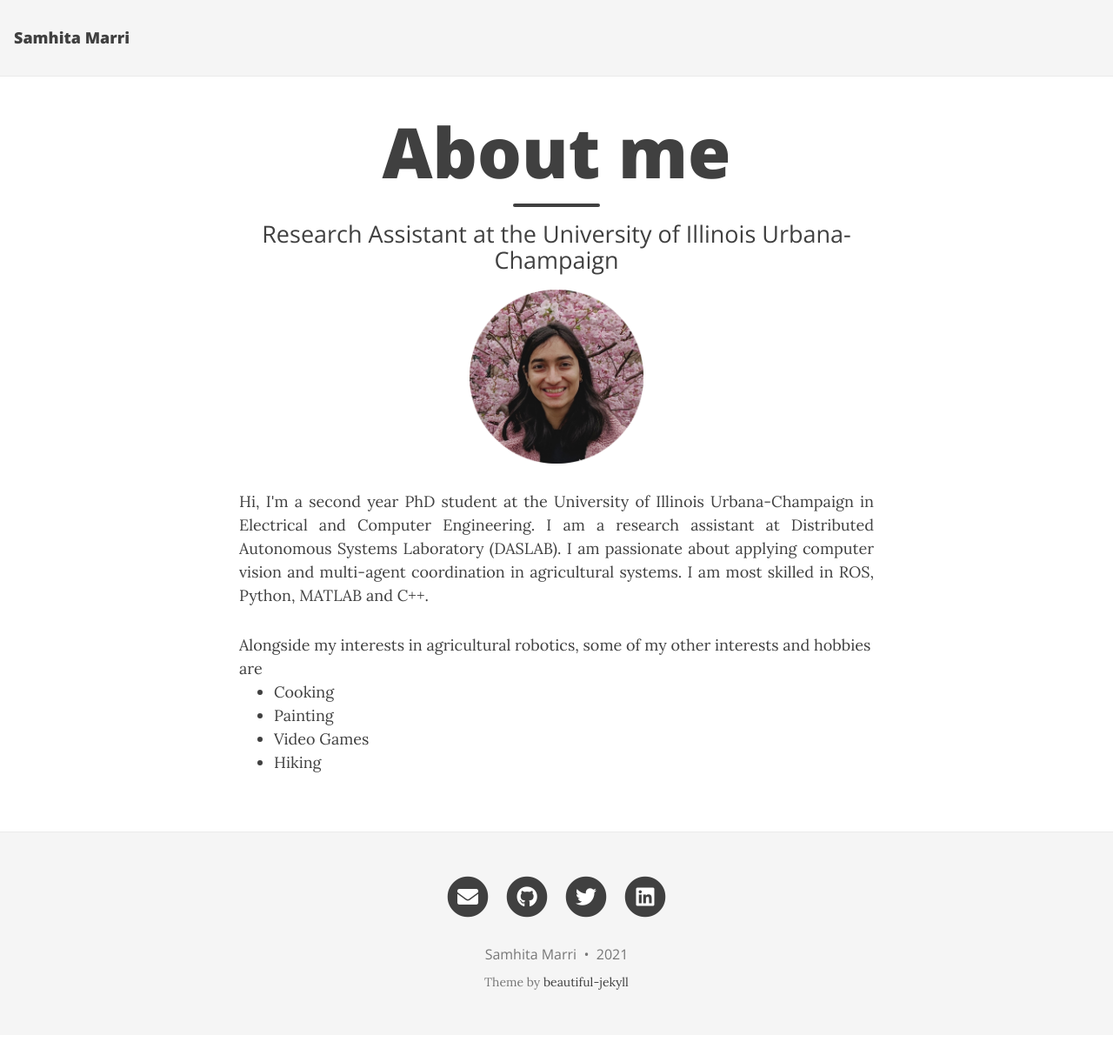
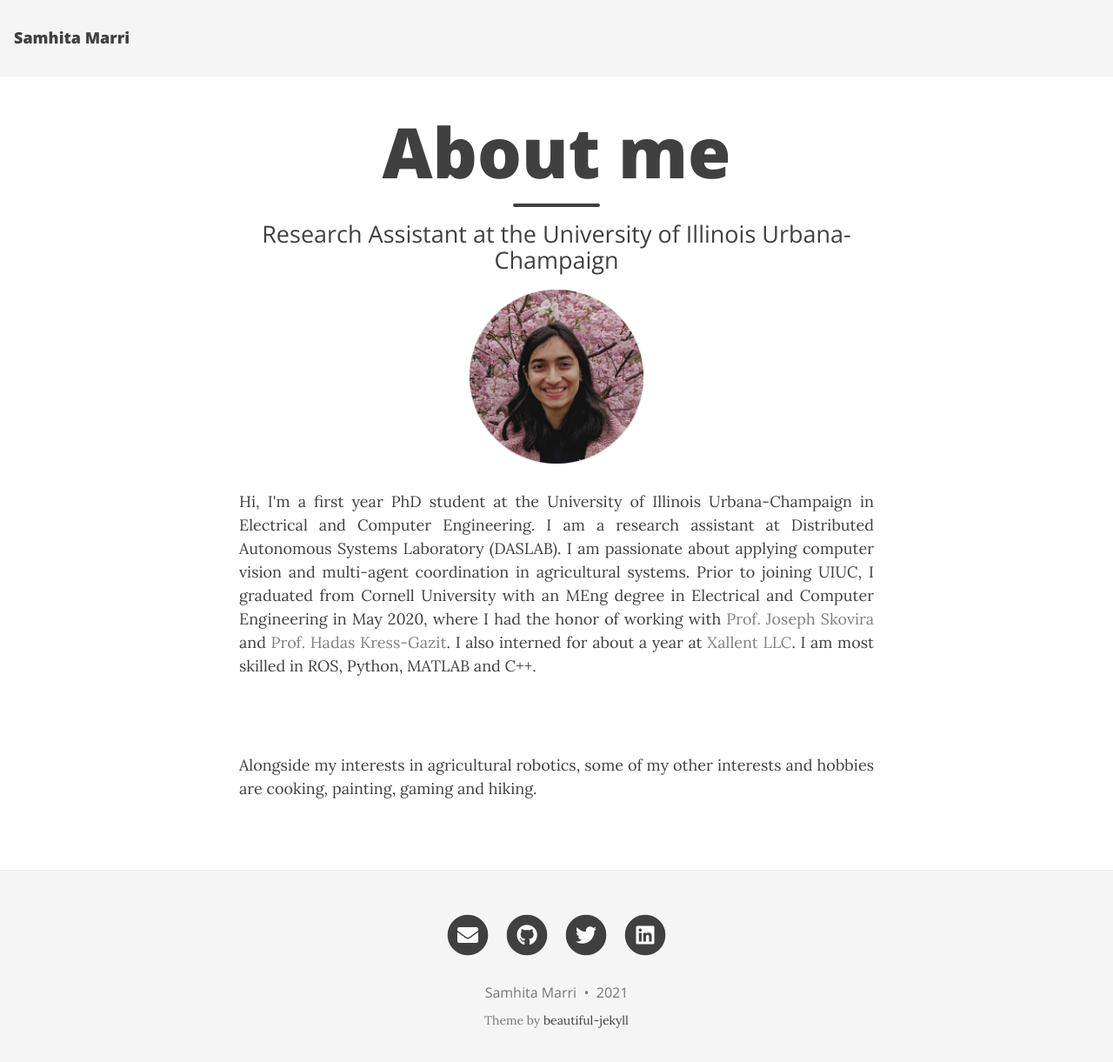
Before and after one commit to samhita-m/samhita-m.github.io, a Jekyll site: the page built from index.html, in a window 1280 px wide and 1234 px high. Shown: the top 1221 px of the window at 87% size. Built offline with Jekyll 4.4.1, drawn with Linux system fonts in a browser that asks for light colours; nearby versions of some CDN libraries; the list of posts is cut into pages by our own code.

Commit message:
About Me Update

```diff
--- a/_config.yml
+++ b/_config.yml
@@ -4,7 +4,7 @@
 title: Samhita Marri
 
 # Short description of your site
-description: About me!
+#description: About me!
 
 # Your name to show in the footer
 author: Samhita Marri
--- a/index.html
+++ b/index.html
@@ -8,13 +8,9 @@ use-site-title: true
 <center><img src="image.png" height="200" width="200"></center>
 
 <p align = "justify">
-Hi, I'm a second year PhD student at the University of Illinois Urbana-Champaign in Electrical and Computer Engineering. I am a research assistant at Distributed Autonomous Systems Laboratory (DASLAB). I am passionate about applying computer vision and multi-agent coordination in agricultural systems. I am most skilled in ROS, Python, MATLAB and C++. <br />
+Hi, I'm a first year PhD student at the University of Illinois Urbana-Champaign in Electrical and Computer Engineering. I am a research assistant at Distributed Autonomous Systems Laboratory (DASLAB). I am passionate about applying computer vision and multi-agent coordination in agricultural systems. Prior to joining UIUC, I graduated from Cornell University with an MEng degree in Electrical and Computer Engineering in May 2020, where I had the honor of working with <a href="https://skovira.ece.cornell.edu/">Prof. Joseph Skovira</a> and <a href="https://www.verifiablerobotics.com/">Prof. Hadas Kress-Gazit</a>. I also interned for about a year at <a href="https://xallent.com/">Xallent LLC</a>. I am most skilled in ROS, Python, MATLAB and C++.
 </p>
-
-Alongside my interests in agricultural robotics, some of my other interests and hobbies are
-<ul>
-<li> Cooking</li>
-<li> Painting</li>
-<li> Video Games</li>
-<li> Hiking</li>
-</ul>
+<br />
+<p align = "justify">
+Alongside my interests in agricultural robotics, some of my other interests and hobbies are cooking, painting, gaming and hiking.
+</p>
```
